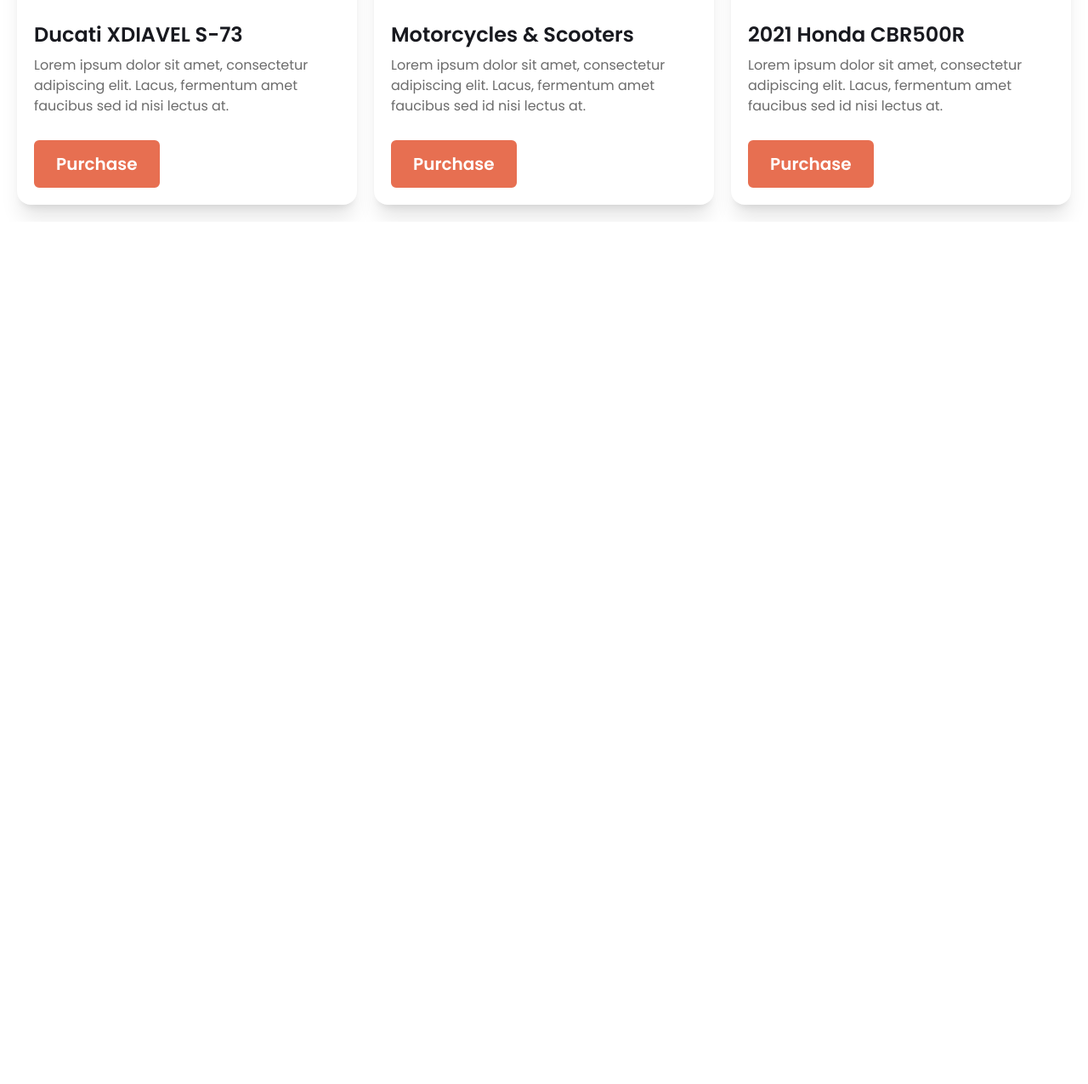
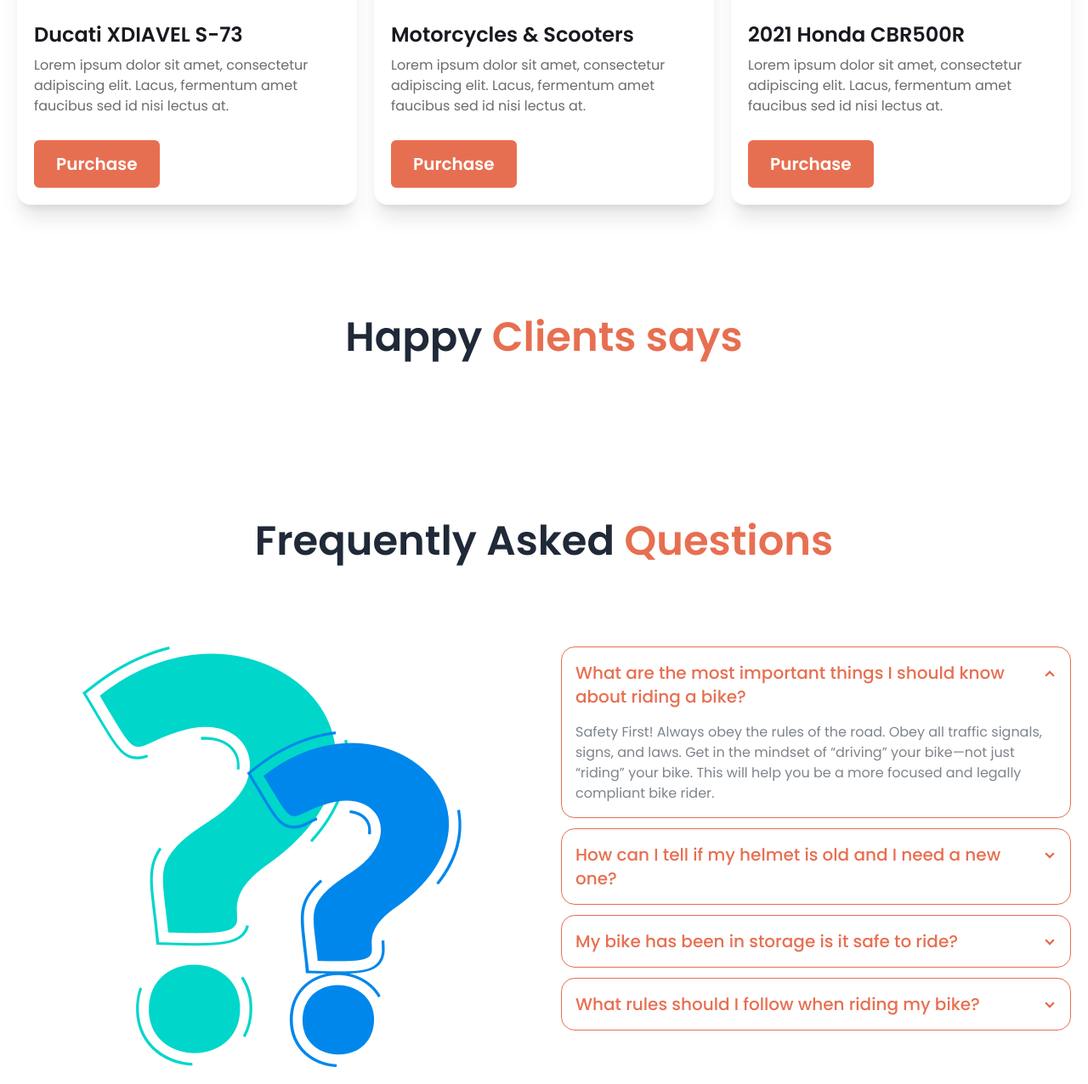
Before and after one commit to NoorTushar/bikers-zone, a plain HTML site: page index.html in a window 1280 px wide. Shown: the part 1849-3125 px from the top of the page at 85% size. Before the commit the page ends 2110 px from the top, so only its background shows below. Drawn offline with nearby package versions, Linux system fonts and the light colour scheme.

Commit message:
faq section done

```diff
--- a/index.html
+++ b/index.html
@@ -350,6 +350,109 @@
           </div>
         </div>
       </section>
+
+      <!-- Testimonial Section -->
+      <section class="pt-10 lg:pt-28">
+        <h1
+          class="text-3xl lg:text-5xl font-semibold text-center px-7 mb-5 lg:mb-20"
+        >
+          Happy <span class="text-biker-main">Clients says</span>
+        </h1>
+
+        <!-- Testimonial Cards Container -->
+        <div>
+          <!-- card 1 -->
+        </div>
+      </section>
+
+      <!-- FAQ Section -->
+      <section class="pt-10 lg:pt-28">
+        <h1
+          class="text-3xl lg:text-5xl font-semibold text-center px-7 mb-5 lg:mb-20"
+        >
+          Frequently Asked <span class="text-biker-main">Questions</span>
+        </h1>
+
+        <div>
+          <div class="flex flex-col lg:flex-row gap-10 p-5">
+            <div class="flex-1 flex justify-center w-2/5 mx-auto lg:w-full">
+              <img alt="" src="images/others/faq.png" class="" />
+            </div>
+            <!-- accordion -->
+            <div class="flex-1 w-full space-y-3">
+              <!-- FAQ-1 -->
+              <div
+                class="collapse collapse-arrow bg-transparent border border-biker-main"
+              >
+                <input type="radio" name="my-accordion-2" checked="checked" />
+                <div class="collapse-title text-xl font-medium text-biker-main">
+                  What are the most important things I should know about riding
+                  a bike?
+                </div>
+                <div class="collapse-content">
+                  <p class="text-[#7E848C]">
+                    Safety First! Always obey the rules of the road. Obey all
+                    traffic signals, signs, and laws. Get in the mindset of
+                    “driving” your bike—not just “riding” your bike. This will
+                    help you be a more focused and legally compliant bike rider.
+                  </p>
+                </div>
+              </div>
+              <!-- FAQ-2 -->
+              <div
+                class="collapse collapse-arrow bg-transparent border border-biker-main"
+              >
+                <input type="radio" name="my-accordion-2" />
+                <div class="collapse-title text-xl font-medium text-biker-main">
+                  How can I tell if my helmet is old and I need a new one?
+                </div>
+                <div class="collapse-content">
+                  <p class="text-[#7E848C]">
+                    Safety First! Always obey the rules of the road. Obey all
+                    traffic signals, signs, and laws. Get in the mindset of
+                    “driving” your bike—not just “riding” your bike. This will
+                    help you be a more focused and legally compliant bike rider.
+                  </p>
+                </div>
+              </div>
+              <!-- FAQ-3 -->
+              <div
+                class="collapse collapse-arrow bg-transparent border border-biker-main"
+              >
+                <input type="radio" name="my-accordion-2" />
+                <div class="collapse-title text-xl font-medium text-biker-main">
+                  My bike has been in storage is it safe to ride?
+                </div>
+                <div class="collapse-content">
+                  <p class="text-[#7E848C]">
+                    Safety First! Always obey the rules of the road. Obey all
+                    traffic signals, signs, and laws. Get in the mindset of
+                    “driving” your bike—not just “riding” your bike. This will
+                    help you be a more focused and legally compliant bike rider.
+                  </p>
+                </div>
+              </div>
+              <!-- FAQ-4 -->
+              <div
+                class="collapse collapse-arrow bg-transparent border border-biker-main"
+              >
+                <input type="radio" name="my-accordion-2" />
+                <div class="collapse-title text-xl font-medium text-biker-main">
+                  What rules should I follow when riding my bike?
+                </div>
+                <div class="collapse-content">
+                  <p class="text-[#7E848C]">
+                    Safety First! Always obey the rules of the road. Obey all
+                    traffic signals, signs, and laws. Get in the mindset of
+                    “driving” your bike—not just “riding” your bike. This will
+                    help you be a more focused and legally compliant bike rider.
+                  </p>
+                </div>
+              </div>
+            </div>
+          </div>
+        </div>
+      </section>
     </main>
   </body>
 </html>
```
